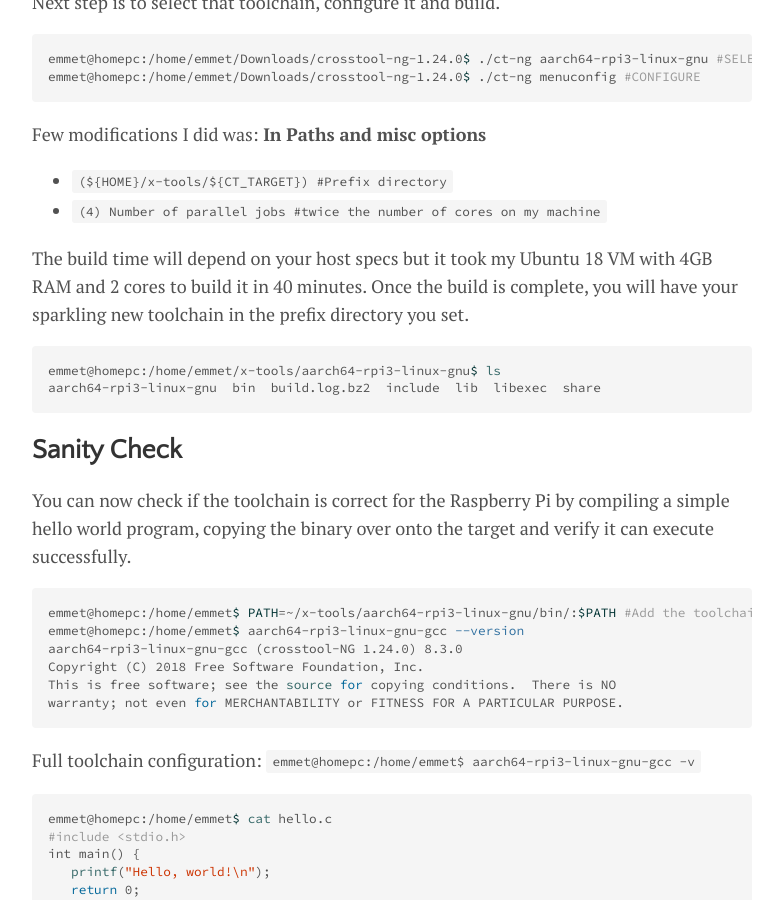
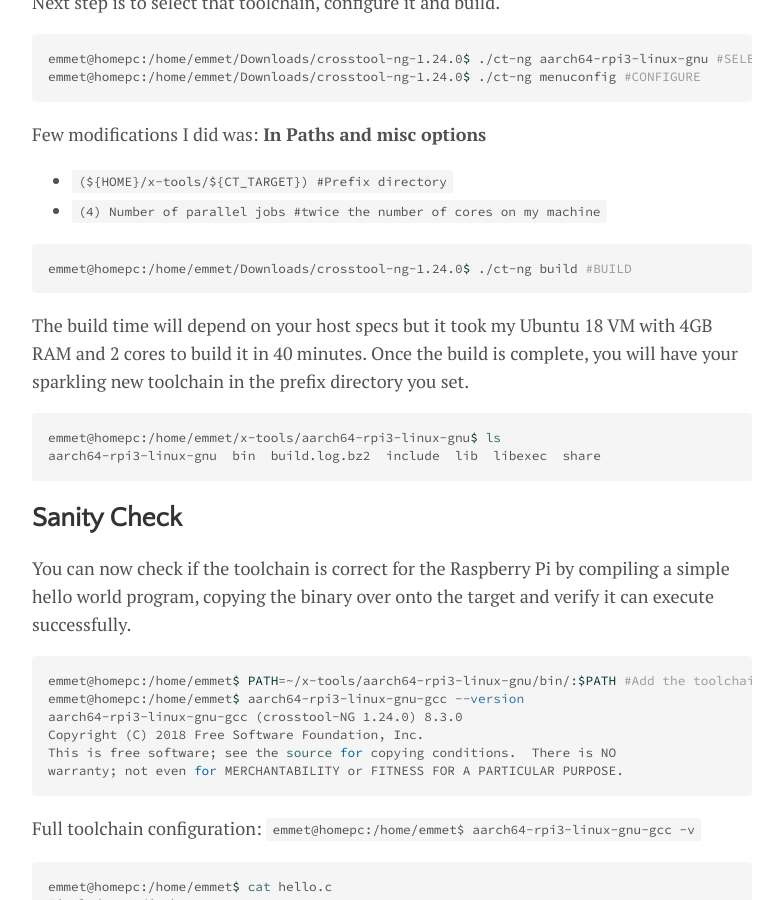
Before and after one commit to efriel94/ef_blog, a Jekyll site: the page built from _posts/EmbeddedLinux/2020-04-25-toolchain.md, in a window 1280 px wide and 900 px high, scrolled down 2924 px. Shown: the whole window, without its empty margins (248-1031 px from the left). Built offline with Jekyll 4.4.1, drawn with Linux system fonts in a browser that asks for light colours.

Commit message:
Updated syntax errors on toolchain post

````diff
--- a/_posts/EmbeddedLinux/2020-04-25-toolchain.md
+++ b/_posts/EmbeddedLinux/2020-04-25-toolchain.md
@@ -97,6 +97,9 @@ Few modifications I did was:
 - ```(${HOME}/x-tools/${CT_TARGET}) #Prefix directory```
 - ```(4) Number of parallel jobs #twice the number of cores on my machine```
 
+```bash
+emmet@homepc:/home/emmet/Downloads/crosstool-ng-1.24.0$ ./ct-ng build #BUILD
+```
 The build time will depend on your host specs but it took my Ubuntu 18 VM with 4GB RAM and 2 cores to build it in 40 minutes. Once the build is complete, you will have your sparkling new toolchain in the prefix directory you set.
 
 ```bash
````
